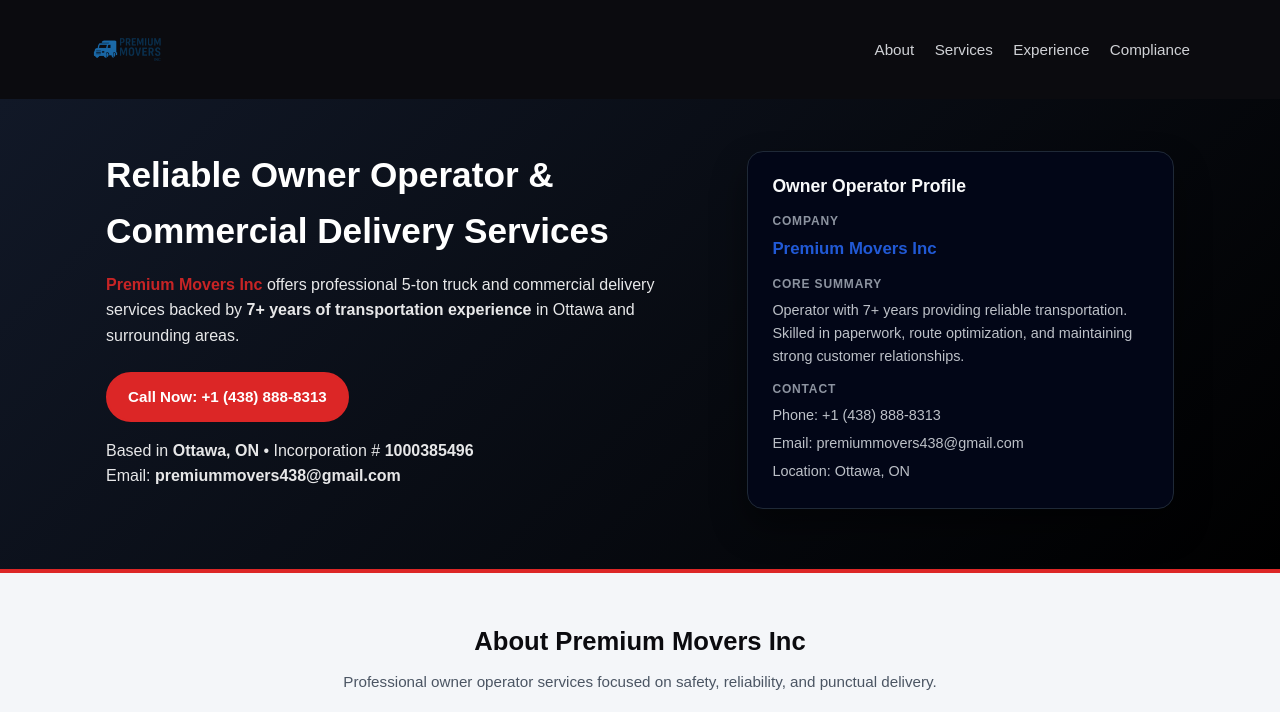
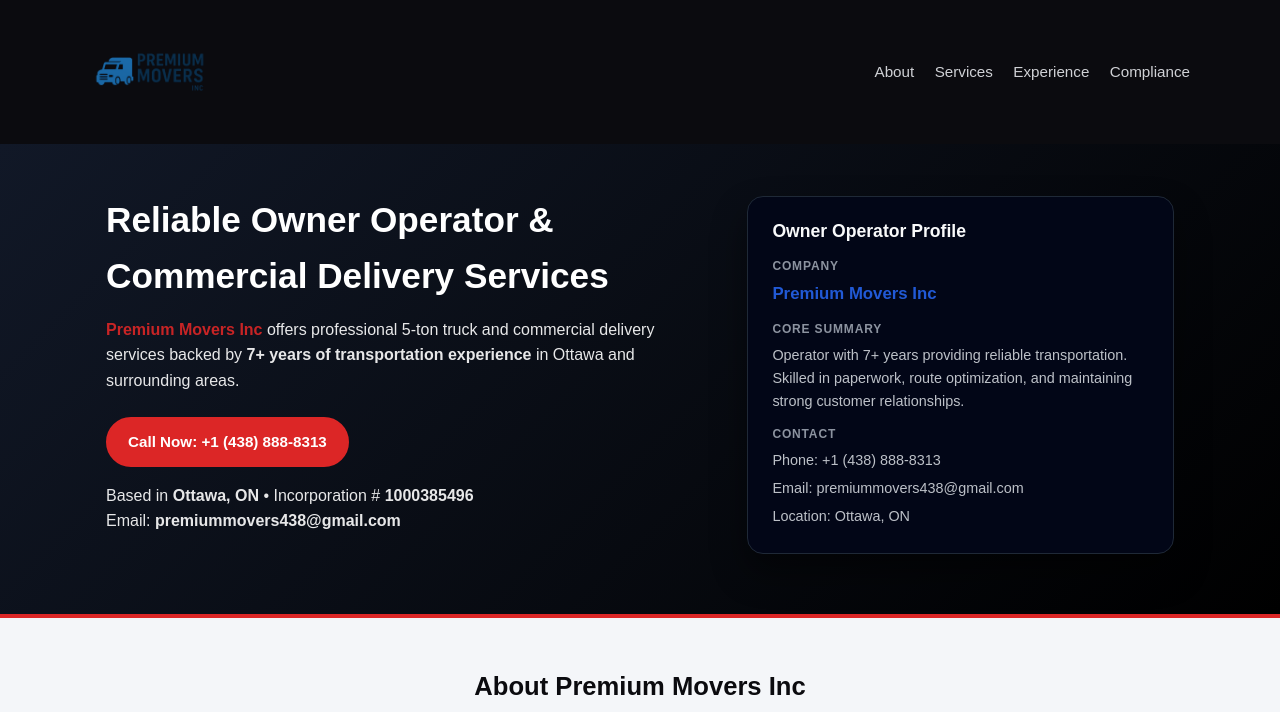
Before and after one commit to shazarra/premiummovers, a plain HTML site: page index.html in a window 1280 px wide. Shown: the top 712 px of the page. Drawn offline with Linux system fonts and the light colour scheme.

Commit message:
Update index.html

```diff
--- a/index.html
+++ b/index.html
@@ -72,7 +72,7 @@
     }
 
    .site-logo {
-  height: 75px;        /* Perfect size for header (adjust if needed) */
+  height: 120px;        /* Perfect size for header (adjust if needed) */
   width: auto;         /* Keeps proportions */
   margin-right: 12px;
   image-rendering: -webkit-optimize-contrast;
```
